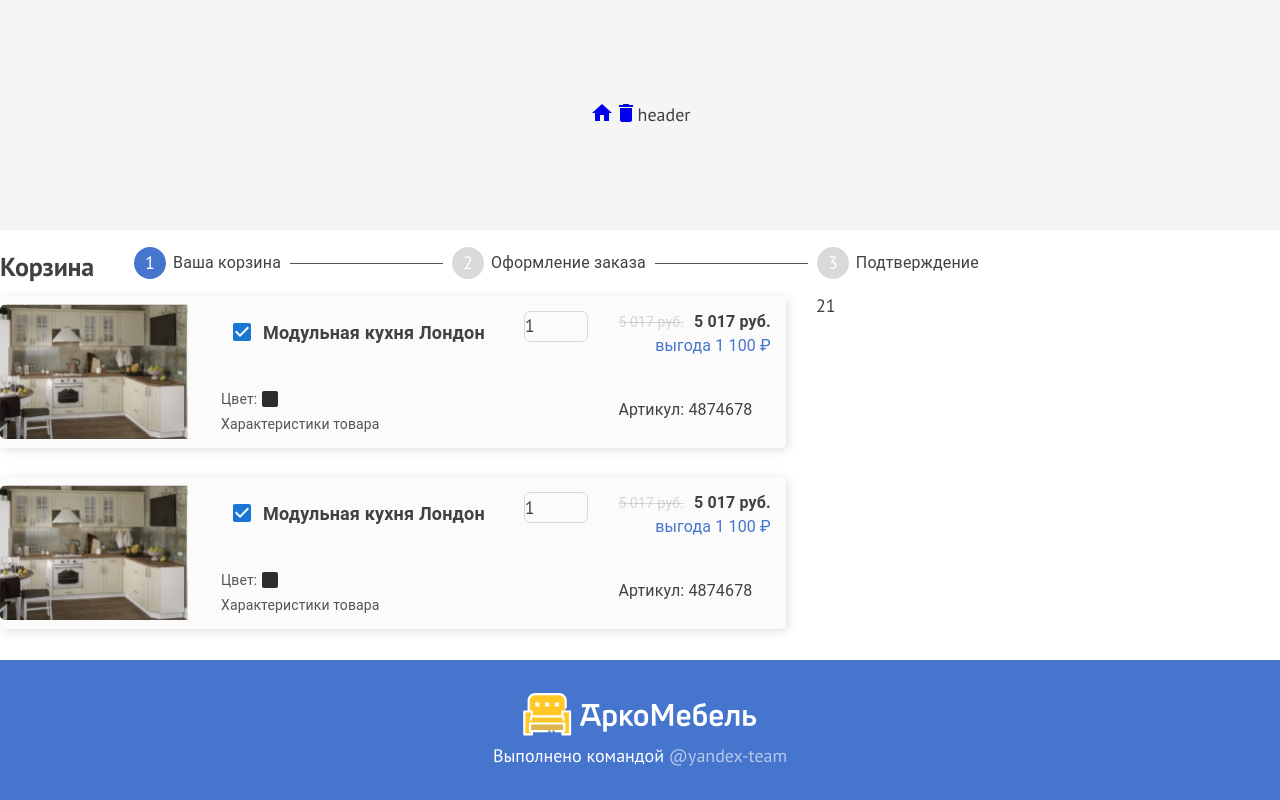
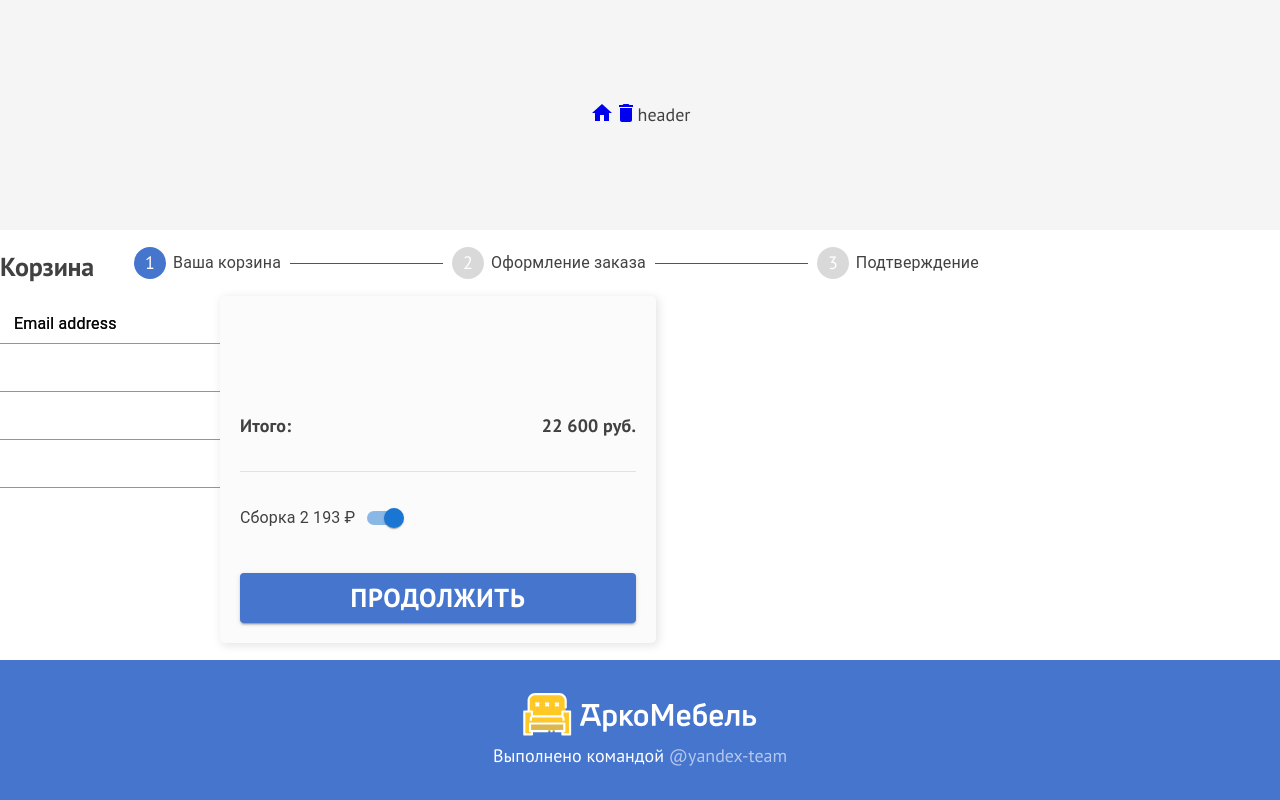
Before and after one commit to arco-furniture/arco-furniture, a React (Create React App) app: page /basket in a window 1280 px wide. Both pictures are taken after a click on the button "ПРОДОЛЖИТЬ". Built offline with nearby package versions, Linux system fonts and the light colour scheme.

Commit message:
build: started create second stage

```diff
--- a/src/pages/basket/Basket.jsx
+++ b/src/pages/basket/Basket.jsx
@@ -7,6 +7,7 @@ import { testSelector } from "../../redux/test/testSlice";
 import { stageSelector } from "../../redux/test/numberOfStage";
 import Card from './components/Card';
 import BasketMenu from './components/BasketMenu';
+import Form from './components/Form';
 
 const circleStyle = {
     borderRadius: '50%',
@@ -39,7 +40,7 @@ const Basket = () => {
     }, [stage])
 
     return (
-        <section>
+        <Box>
             <Box sx={{
                 display: 'flex',
                 alignItems: 'center',
@@ -112,14 +113,21 @@ const Basket = () => {
                     display: 'flex',
                     flexDirection: 'column'
                 }}>
-                    <Card />
-                    <Card />
+                    {
+                        stage === 1 ? (
+                            <><Card /><Card /></>
+                        ) : null
+                    }
+                    {
+                        stage === 2 ? (
+                            <Form />
+                        ) : null
+                    }
+
                 </Box>
-                {stage === 1 ? (
-                    <BasketMenu />
-                ) : '21'}
+                <BasketMenu />
             </Box>
-        </section >
+        </Box >
     )
 }
 
--- a/src/pages/basket/components/BasketMenu.tsx
+++ b/src/pages/basket/components/BasketMenu.tsx
@@ -1,8 +1,9 @@
 
-import React from "react"
-import { Typography, Box, Checkbox, Tooltip, Button } from "@mui/material";
+import React, { useEffect } from "react"
+import { Typography, Box, Checkbox, Switch, Button } from "@mui/material";
 import { nextCount } from "../../../redux/test/numberOfStage";
 import { useDispatch, useSelector } from "react-redux";
+import { stageSelector } from "../../../redux/test/numberOfStage";
 
 const titleStyle = {
     fontFamily: 'PT Sans',
@@ -28,6 +29,8 @@ const lineStyle = {
 
 const BasketMenu: React.FC = () => {
     const dispatch = useDispatch();
+    const { stage }: any = useSelector(stageSelector);
+
 
     const handleNextStage = () => {
         dispatch(nextCount())
@@ -40,10 +43,10 @@ const BasketMenu: React.FC = () => {
             borderRadius: '5px',
             padding: '20px',
         }}>
-            <Typography sx={{
+            {stage === 1 ?
+                (<><Typography sx={{
                     ...titleStyle
-            }}>Выберите способ доставки</Typography>
-            <Box sx={{
+                }}>Выберите способ доставки</Typography><Box sx={{
                     ...checkBoxContentStyle
                 }}>
                         <Checkbox />
@@ -51,12 +54,9 @@ const BasketMenu: React.FC = () => {
 
                         <Checkbox />
                         <Typography>Доставка</Typography>
-            </Box>
-
-            <Typography sx={{
+                    </Box><Typography sx={{
                         ...titleStyle
-            }}>Выберите способ оплаты</Typography>
-            <Box sx={{
+                    }}>Выберите способ оплаты</Typography><Box sx={{
                         ...checkBoxContentStyle
                     }}>
                         <Checkbox />
@@ -64,13 +64,9 @@ const BasketMenu: React.FC = () => {
 
                         <Checkbox />
                         <Typography>Оплата картой</Typography>
-            </Box>
-
-            <Box sx={{
+                    </Box><Box sx={{
                         ...lineStyle
-            }} />
-
-            <Box sx={{
+                    }} /><Box sx={{
                         display: 'flex',
                         alignItems: 'center',
                         justifyContent: 'space-between',
@@ -83,8 +79,7 @@ const BasketMenu: React.FC = () => {
                         <Typography sx={{
                             ...titleStyle,
                         }}>22 600 руб.</Typography>
-            </Box>
-            <Typography sx={{
+                    </Box><Typography sx={{
                         fontFamily: 'PT Sans',
                         fontStyle: 'normal',
                         fontWeight: '400',
@@ -92,15 +87,11 @@ const BasketMenu: React.FC = () => {
                         lineHeight: '18px',
                         color: '#626262',
                         mt: '2px'
-            }}>Стоимость указана без учета доставки</Typography>
-
-            <Box sx={{
+                    }}>Стоимость указана без учета доставки</Typography><Box sx={{
                         ...lineStyle,
                         mt: '34px',
                         mb: '27px'
-            }} />
-
-            <Box sx={{
+                    }} /><Box sx={{
                         display: 'flex',
                         alignItems: 'start',
                     }}>
@@ -114,8 +105,53 @@ const BasketMenu: React.FC = () => {
                             color: '#626262',
                             width: '327px',
                         }}>Я подтверждаю, что я ознакомлен и согласен с условиями политики обработки персональных данных.</Typography>
+                    </Box><Button sx={{
+                        bgcolor: '#4675CE',
+                        color: 'white',
+                        mt: '36px',
+                        width: '100%',
+                        height: '50px',
+                        fontFamily: 'PT Sans',
+                        fontStyle: 'normal',
+                        fontWeight: '700',
+                        fontSize: '26px',
+                        lineHeight: '34px',
+                        textTransform: 'uppercase',
+                    }}
+                        variant="contained"
+                        onClick={handleNextStage}
+                    >Продолжить</Button></>)
+                : null}
+            {stage === 2 ? (
+                <>
+                    <Box sx={{
+                        display: 'flex',
+                        alignItems: 'center',
+                        justifyContent: 'space-between',
+                        mt: '98px'
+                    }}>
+                        <Typography sx={{
+                            ...titleStyle,
+                        }}>Итого:</Typography>
+
+                        <Typography sx={{
+                            ...titleStyle,
+                        }}>22 600 руб.</Typography>
                     </Box>
-
+                    <Box sx={{
+                        ...lineStyle,
+                        mt: '34px',
+                        mb: '27px'
+                    }} />
+                    <Box sx={{
+                        display: 'flex',
+                        alignItems: 'center',
+                    }}>
+                        <Typography>
+                            Сборка 2 193 ₽
+                        </Typography>
+                        <Switch defaultChecked />
+                    </Box>
                     <Button sx={{
                         bgcolor: '#4675CE',
                         color: 'white',
@@ -131,8 +167,9 @@ const BasketMenu: React.FC = () => {
                     }}
                         variant="contained"
                         onClick={handleNextStage}
-            >Продолжить</Button>
-        </Box >
+                    >Продолжить</Button></>)
+                : null}
+        </Box>
     )
 }
 
--- /dev/null
+++ b/src/pages/basket/components/Form.tsx
@@ -0,0 +1,19 @@
+import { FormControl, InputLabel, Input, Tooltip, Button } from "@mui/material";
+
+
+const Form: React.FC = () => {
+    return (
+        <FormControl>
+            <InputLabel htmlFor="my-input">Email address</InputLabel>
+            <Input id="my-input" aria-describedby="my-helper-text" />
+            <InputLabel htmlFor="my-input">Email address</InputLabel>
+            <Input id="my-input" aria-describedby="my-helper-text" />
+            <InputLabel htmlFor="my-input">Email address</InputLabel>
+            <Input id="my-input" aria-describedby="my-helper-text" />
+            <InputLabel htmlFor="my-input">Email address</InputLabel>
+            <Input id="my-input" aria-describedby="my-helper-text" />
+        </FormControl>
+    )
+}
+
+export default Form;
```
Lines whose indentation alone changed are shown as unchanged.
